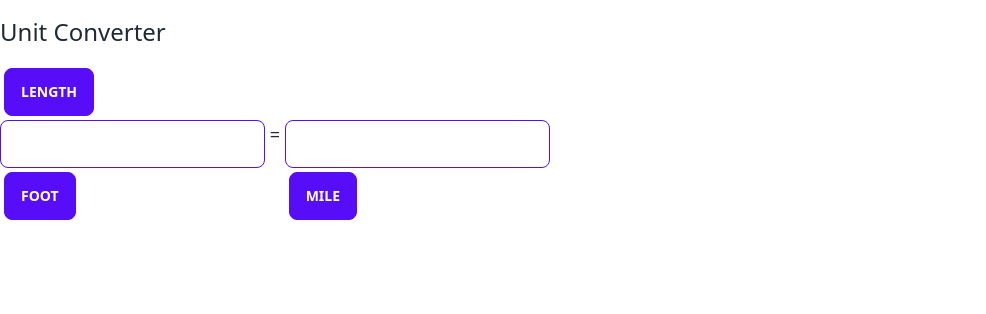
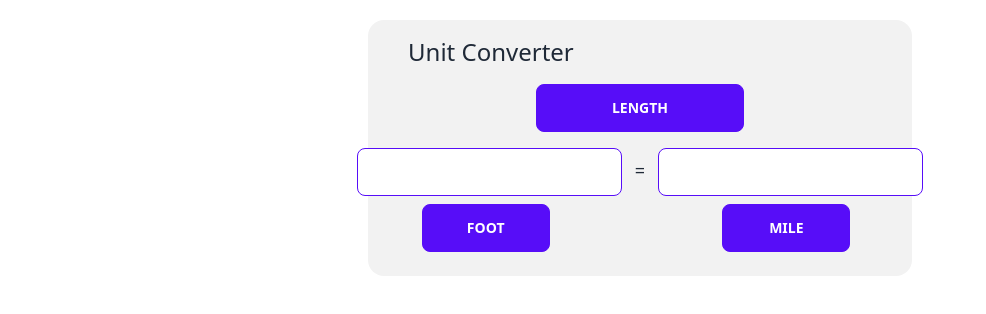
Before and after one commit to WraithWinterly/unit-converter, a React app: page / in a window 1280 px wide. Shown: the top 314 px of the page, without its empty margins (0-986 px from the left). Built offline with nearby package versions, Linux system fonts and the light colour scheme; the HTML template or start-up script is replaced by a standard one.

Commit message:
Add conversion selection

```diff
--- a/src/App.tsx
+++ b/src/App.tsx
@@ -1,89 +1,9 @@
-import { useState, createRef } from 'react';
-import reactLogo from './assets/react.svg';
-
-import Header from './components/Header';
-import UnitGroup from './components/UnitGroup';
-import UnitSelector from './components/UnitSelector';
-
-import { UnitGroups } from './Types';
+import UnitConverter from './components/UnitConverter';
 
 function App() {
-  const [currFormula, setCurrFormula] = useState(['foot', 'mile']);
-  const [currUnitGroup, setCurrUnitGroup] = useState('length');
-
-  const inputLeft = createRef<HTMLInputElement>();
-  const inputRight = createRef<HTMLInputElement>();
-
-  const unitGroups: UnitGroups = {
-    temperature: ['fahrenheit', 'celsius'],
-    length: ['foot', 'mile'],
-  };
-
-  function inputKeyed(leftBox: boolean) {
-    if (leftBox) {
-      const number: number = Number(inputLeft.current!.value);
-      if (number != null) {
-        inputRight.current!.value = String(formulate(true, number));
-      }
-    } else {
-      const number: number = Number(inputRight.current!.value);
-      if (number != null) {
-        inputLeft.current!.value = String(formulate(false, number));
-      }
-    }
-  }
-
-  function formulate(forward: boolean, number: number): number {
-    const formula: string = forward
-      ? `${currFormula[0]}-${currFormula[1]}`
-      : `${currFormula[1]}-${currFormula[0]}`;
-
-    switch (formula) {
-      case 'foot-mile':
-        if (number === 0) return 0;
-        return number / 5280;
-      case 'mile-foot':
-        if (number === 0) return 0;
-        return number * 5280;
-      case 'c-f':
-        return number * 1.8 + 32;
-      case 'f-c':
-        return (number - 32) / 1.8;
-    }
-    return NaN;
-  }
-
   return (
-    <div className='App'>
-      <h1 className='text-2xl py-4'>Unit Converter</h1>
-
-      <UnitGroup unitGroups={unitGroups} currUnitGroup={currUnitGroup} />
-
-      <div className='flex'>
-        <div className='flex flex-col'>
-          <input
-            className='input input-primary'
-            ref={inputLeft}
-            onKeyUp={() => inputKeyed(true)}></input>
-          <UnitSelector
-            currentUnit={currFormula[0]}
-            unitGroups={unitGroups}
-            currUnitGroup={currUnitGroup}
-          />
-        </div>
-        <span className='text-lg'>&nbsp;=&nbsp;</span>
-        <div className='flex flex-col'>
-          <input
-            className='input input-primary'
-            ref={inputRight}
-            onKeyUp={() => inputKeyed(false)}></input>
-          <UnitSelector
-            currentUnit={currFormula[1]}
-            unitGroups={unitGroups}
-            currUnitGroup={currUnitGroup}
-          />
-        </div>
-      </div>
+    <div className='App flex justify-center mt-5'>
+      <UnitConverter />
     </div>
   );
 }
--- /dev/null
+++ b/src/components/UnitConverter.tsx
@@ -0,0 +1,125 @@
+import React from 'react';
+
+import { useState, createRef } from 'react';
+
+import Header from './Header';
+import UnitGroup from './UnitGroup';
+import UnitSelector from './UnitSelector';
+
+import { UnitGroups } from './Types';
+
+import { formulateLength } from './formulate/FormulateLength';
+
+function UnitConverter() {
+  const [currFormula, setCurrFormula] = useState(['foot', 'mile']);
+  const [currUnitGroup, setCurrUnitGroup] = useState('length');
+
+  const inputLeft = createRef<HTMLInputElement>();
+  const inputRight = createRef<HTMLInputElement>();
+
+  const unitGroups: UnitGroups = {
+    temperature: ['fahrenheit', 'celsius'],
+    length: [
+      'kilometer',
+      'meter',
+      'centimeter',
+      'millimeter',
+      'micrometer',
+      'nanometer',
+      'mile',
+      'yard',
+      'foot',
+      'inch',
+      'nauticalmile',
+    ],
+  };
+
+  function inputKeyed(leftBox: boolean) {
+    if (leftBox) {
+      const number: number = Number(inputLeft.current!.value);
+      if (number != null) {
+        inputRight.current!.value = String(formulate(true, number));
+      }
+    } else {
+      const number: number = Number(inputRight.current!.value);
+      if (number != null) {
+        inputLeft.current!.value = String(formulate(false, number));
+      }
+    }
+  }
+
+  function formulate(forward: boolean, number: number): number {
+    const formula: string = forward
+      ? `${currFormula[0]}-${currFormula[1]}`
+      : `${currFormula[1]}-${currFormula[0]}`;
+
+    switch (currUnitGroup) {
+      case 'length':
+        return formulateLength(number, formula);
+    }
+
+    switch (formula) {
+      case 'c-f':
+        return number * 1.8 + 32;
+      case 'f-c':
+        return (number - 32) / 1.8;
+    }
+    return NaN;
+  }
+
+  function updateCurrFormula(boxNumber: number, str: string) {
+    str = str.toLocaleLowerCase();
+    setCurrFormula((currFormula) => {
+      //If same unit is selected, swap them
+      if (str === currFormula[boxNumber === 0 ? 1 : 0]) {
+        const temp = currFormula[0];
+        currFormula[0] = currFormula[1];
+        currFormula[1] = temp;
+      } else {
+        currFormula[boxNumber] = str;
+      }
+
+      return [...currFormula];
+    });
+    inputKeyed(Boolean(boxNumber));
+  }
+  return (
+    <div className='flex flex-col items-center bg-base-200 w-[34rem] rounded-2xl py-4'>
+      <h1 className='text-2xl w-full px-10'>Unit Converter</h1>
+
+      <UnitGroup unitGroups={unitGroups} currUnitGroup={currUnitGroup} />
+
+      <div className='flex'>
+        <div className='flex flex-col'>
+          <input
+            className='input input-primary'
+            ref={inputLeft}
+            onKeyUp={() => inputKeyed(true)}></input>
+          <UnitSelector
+            boxNumber={0}
+            updateCurrFormula={updateCurrFormula}
+            currentUnit={currFormula[0]}
+            unitGroups={unitGroups}
+            currUnitGroup={currUnitGroup}
+          />
+        </div>
+        <span className='text-lg py-2 px-2'>&nbsp;=&nbsp;</span>
+        <div className='flex flex-col'>
+          <input
+            className='input input-primary'
+            ref={inputRight}
+            onKeyUp={() => inputKeyed(false)}></input>
+          <UnitSelector
+            boxNumber={1}
+            updateCurrFormula={updateCurrFormula}
+            currentUnit={currFormula[1]}
+            unitGroups={unitGroups}
+            currUnitGroup={currUnitGroup}
+          />
+        </div>
+      </div>
+    </div>
+  );
+}
+
+export default UnitConverter;
--- a/src/components/UnitGroup.tsx
+++ b/src/components/UnitGroup.tsx
@@ -1,6 +1,6 @@
 import React, { useId } from 'react';
 
-import { UnitGroups } from '../Types';
+import { UnitGroups } from './Types';
 
 import { capitalize } from '../Utils';
 
@@ -12,8 +12,8 @@ function UnitGroup({ unitGroups, currUnitGroup }: UnitGroupProps) {
   const id = useId();
 
   return (
-    <div className='dropdown dropdown-hover'>
-      <label tabIndex={0} className='btn btn-primary m-1'>
+    <div className='dropdown dropdown-hover my-4 w-52'>
+      <label tabIndex={0} className='btn btn-primary w-full'>
         {currUnitGroup}
       </label>
       <ul tabIndex={0} className='dropdown-content menu bg-base-200 p-2 shadow rounded-box w-52'>
--- a/src/components/UnitSelector.tsx
+++ b/src/components/UnitSelector.tsx
@@ -1,29 +1,44 @@
 import React, { useId } from 'react';
 
-import { UnitGroups } from '../Types';
+import { UnitGroups } from './Types';
 
 import { capitalize } from '../Utils';
 
 interface UnitSelectorArgs {
+  boxNumber: number;
+  updateCurrFormula: Function;
   unitGroups: UnitGroups;
   currentUnit: string;
   currUnitGroup: string;
 }
 
-function UnitSelector({ currentUnit, unitGroups, currUnitGroup }: UnitSelectorArgs) {
+function UnitSelector({
+  boxNumber,
+  updateCurrFormula,
+  currentUnit,
+  unitGroups,
+  currUnitGroup,
+}: UnitSelectorArgs) {
   const id = useId();
 
   return (
-    <div className='dropdown dropdown-hover'>
-      <label tabIndex={0} className='btn btn-primary m-1'>
+    <div className='dropdown dropdown-hover mx-auto'>
+      <label tabIndex={0} className='btn btn-primary my-2 mr-2 w-32'>
         {currentUnit}
       </label>
       <ul tabIndex={0} className='dropdown-content menu bg-base-200 p-2 shadow rounded-box w-52'>
-        {unitGroups[currUnitGroup as keyof typeof unitGroups].map((unit, i) => (
-          <li key={id + i}>
-            <a>{capitalize(unit)}</a>
-          </li>
-        ))}
+        {unitGroups[currUnitGroup as keyof typeof unitGroups].map((unit, i) => {
+          console.log('curr', currentUnit);
+          console.log('unit', unit);
+          return (
+            <li
+              key={id + i}
+              className={currentUnit === unit ? 'bg bg-primary' : ''}
+              onClick={(e) => updateCurrFormula(boxNumber, e.currentTarget.innerText)}>
+              <a>{capitalize(unit)}</a>
+            </li>
+          );
+        })}
       </ul>
     </div>
   );
--- /dev/null
+++ b/src/components/formulate/FormulateLength.tsx
@@ -0,0 +1,27 @@
+import React from 'react';
+
+export function formulateLength(num: number, formula: string): number {
+  switch (formula) {
+    case 'kilometer-meter':
+      return num * 1000;
+    case 'kilometer-centimeter':
+      return num * 100000;
+    case 'kilometer-millimeter':
+      return num * 0.000001;
+    case 'kilometer-micrometer':
+      return num * 0.000000001;
+    case 'kilometer-nanometer':
+      return num * 1000000000000;
+    case 'kilometer-mile':
+      return num * 1.609;
+    case 'kilometer-yard':
+      return num * 1094;
+    case 'kilometer-foot':
+      return num * 3281;
+    case 'kilometer-inch':
+      return num * 39370;
+    case 'kilometer-nauticalmile':
+      return num * 1.852;
+  }
+  return NaN;
+}
```
Also changed, not shown: src/components/Types.tsx (renamed from src/Types.tsx).
